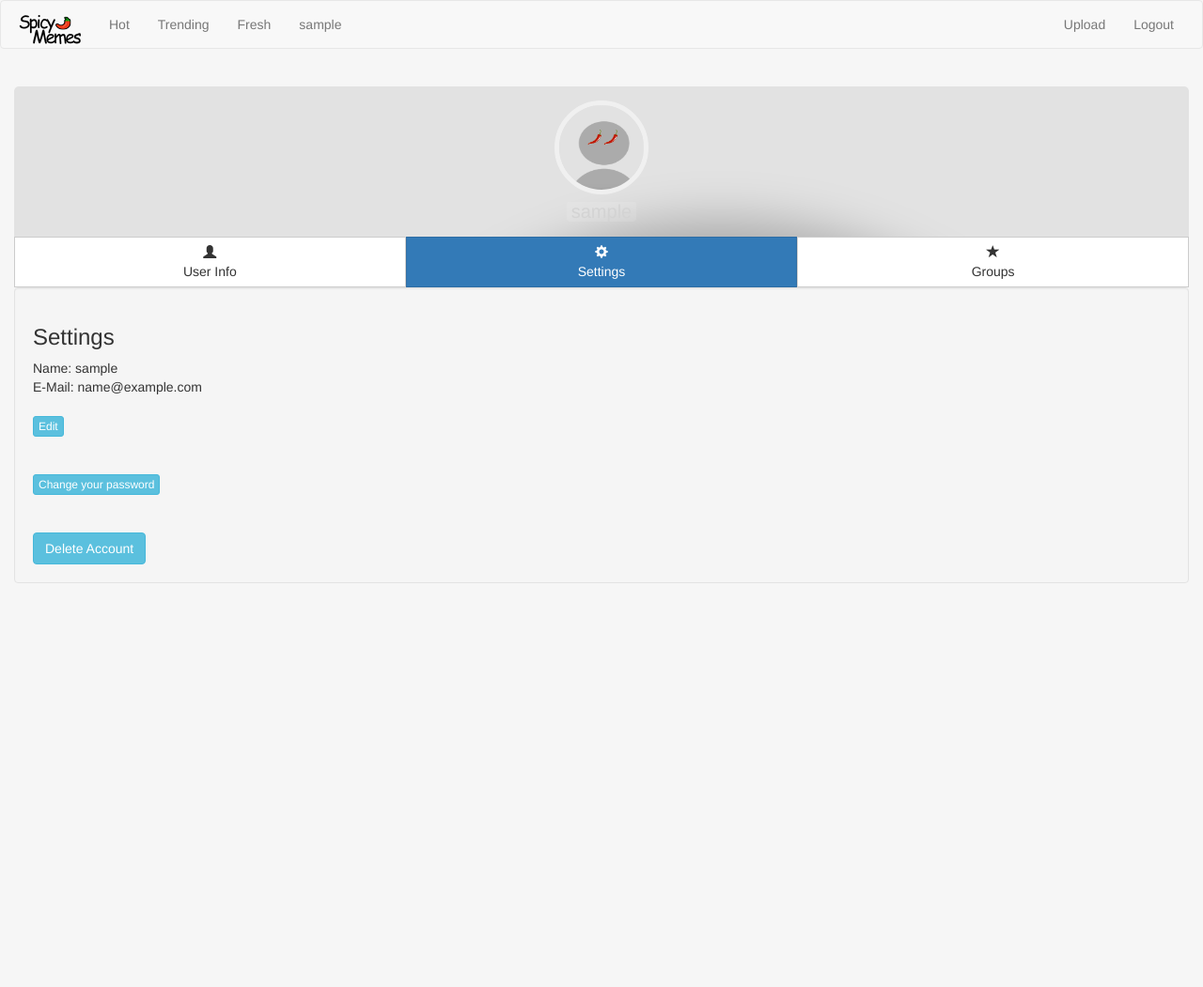
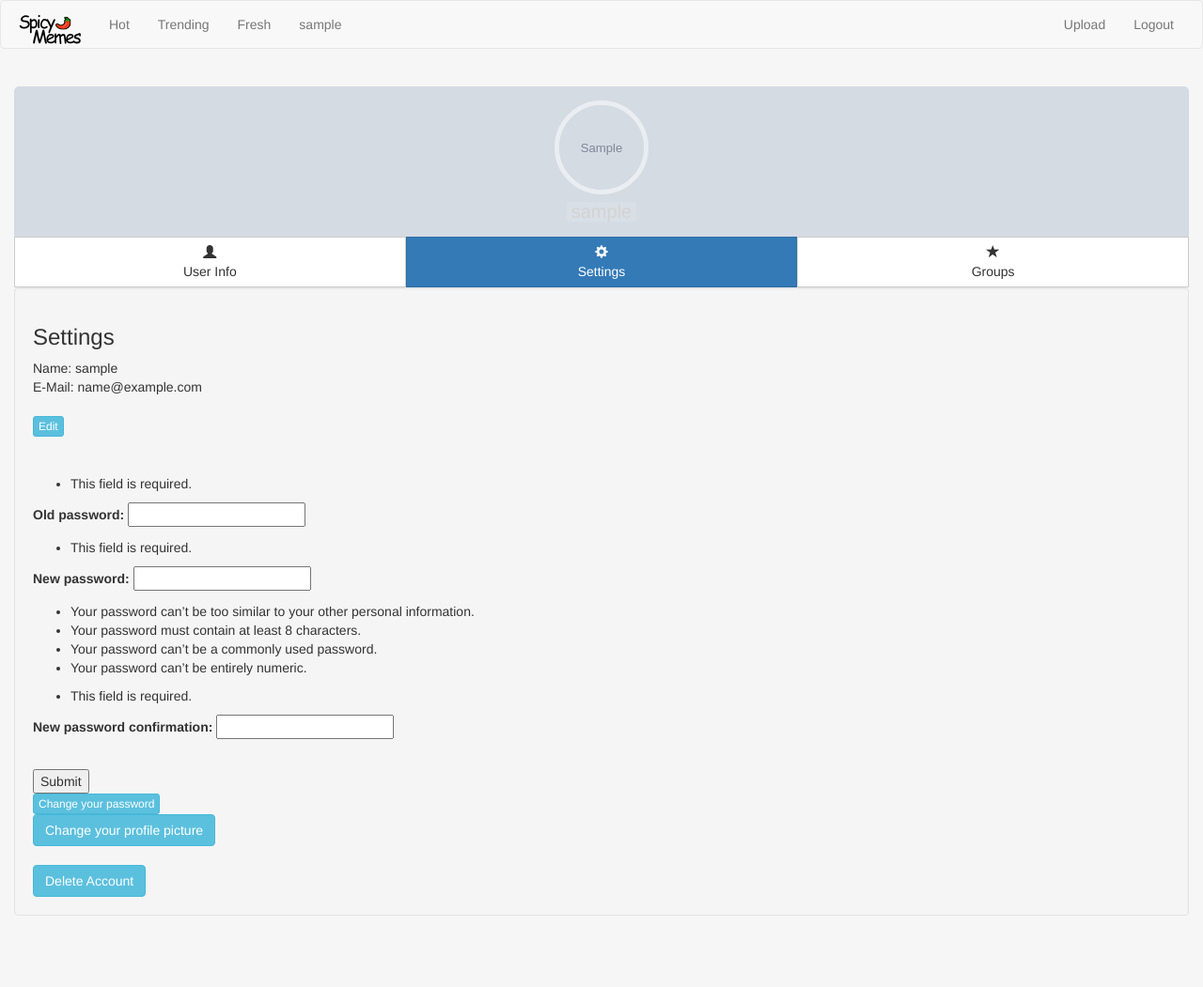
Before and after one commit to spicy-memes17/enterprise-memes, a Django app: page /spicy_memes/userprofile in a window 1280 px wide, after a click on "Settings". Shown: the top 1051 px of the page at 94% size. Run offline with Django 3.2, Linux system fonts and the light colour scheme; a user stored in the database is signed in; tables that the repository leaves empty hold one stand-in row (values such as "Sample post"); grey boxes marked "Sample" are stand-in pictures; some libraries are stand-ins or nearby versions.

Commit message:
Upload profile pic working

```diff
--- a/spicy_memes/forms.py
+++ b/spicy_memes/forms.py
@@ -5,8 +5,10 @@
 from .authenticate import MyBackend
 from django.contrib.auth.forms import UserChangeForm
 
+
 class SignUpForm(forms.ModelForm):
     passwordConfirm = forms.CharField(widget=forms.PasswordInput(), required=True, label="Confirm password")
+
     class Meta:
         model = MyUser
         username = forms.CharField(max_length=255, required=True)
@@ -16,7 +18,7 @@
         fields = ('username', 'email', 'password', 'passwordConfirm')
         widgets = {
             'password': forms.PasswordInput(),
-            'passwordConfirm' : forms.PasswordInput(),
+            'passwordConfirm': forms.PasswordInput(),
         }
 
     def clean(self):
@@ -32,30 +34,32 @@
             raise forms.ValidationError("Username is already taken!")
         return self.cleaned_data
 
+
 # data upload
 class UploadFileForm(forms.Form):
     title = forms.CharField(max_length=200)
     description = forms.CharField(max_length=2000,
-        widget=forms.Textarea(
-            attrs={
-                'rows': '5',
-                'placeholder': 'Type your spicy description here',
-            }))
+                                  widget=forms.Textarea(
+                                      attrs={
+                                          'rows': '5',
+                                          'placeholder': 'Type your spicy description here',
+                                      }))
     image_field = forms.FileField(
-        label ='Select a file',
+        label='Select a file',
         help_text='max. 5 megabytes')
+
 
 # data upload mit ModelForm. ist empfohlen, wenn man mit models.py arbeitet
 class UploadForm(ModelForm):
     def __init__(self, **kwargs):
         self.user = kwargs.pop('user', None)
-        #self.group = kwargs.pop('group', None)
+        # self.group = kwargs.pop('group', None)
         super(UploadForm, self).__init__(**kwargs)
 
     def save(self, commit=True):
         obj = super(UploadForm, self).save(commit=False)
         obj.user = self.user
-        #obj.group = self.group
+        # obj.group = self.group
         if commit:
             obj.save()
         return obj
@@ -64,9 +68,11 @@
         model = Post
         fields = ['title', 'description', 'image_field']
         widgets = {
-            'title' : Textarea(attrs={'class': 'form-control', 'rows': '1', 'placeholder': 'Spicy Title'}),
-            'description' : Textarea(attrs={'class': 'form-control', 'rows': '5', 'placeholder': 'Enter spicy description'}),
+            'title': Textarea(attrs={'class': 'form-control', 'rows': '1', 'placeholder': 'Spicy Title'}),
+            'description': Textarea(
+                attrs={'class': 'form-control', 'rows': '5', 'placeholder': 'Enter spicy description'}),
         }
+
 
 # data edit with modelform. image field soll nicht editiert werden. Wenn Bild unerwünscht ist, dann lieber löschen
 class EditForm(ModelForm):
@@ -74,8 +80,9 @@
         model = Post
         fields = ['title', 'description']
         widgets = {
-            'title' : Textarea(attrs={'class': 'form-control', 'rows': '1', 'placeholder': 'Spicy Title'}),
-            'description' : Textarea(attrs={'class': 'form-control', 'rows': '5', 'placeholder': 'Enter spicy description'}),
+            'title': Textarea(attrs={'class': 'form-control', 'rows': '1', 'placeholder': 'Spicy Title'}),
+            'description': Textarea(
+                attrs={'class': 'form-control', 'rows': '5', 'placeholder': 'Enter spicy description'}),
         }
 
 
@@ -105,4 +112,9 @@
             'username',
             'email',
             'password'
-            )
+        )
+
+class ChangeProfilePic(forms.ModelForm):
+    class Meta:
+        model = MyUser
+        fields = ['profile_pic']
--- a/spicy_memes/models.py
+++ b/spicy_memes/models.py
@@ -33,7 +33,7 @@
 class MyUser(AbstractBaseUser, PermissionsMixin): #we don't need all attributes of the django user model. extending AbstractBaseUser allows us to create a custom user model
     username = models.CharField(max_length=15, unique=True)
     email = models.EmailField()
-    profile_pic = models.ImageField(upload_to='images/', default='media/images/image.jpg')
+    profile_pic = models.FileField(upload_to='images/', default='images/noPic.png')
 
     #a password field seems to already exist in the AbstractBaseUser. django documentation is shit
 
--- a/spicy_memes/templates/userProfile.html
+++ b/spicy_memes/templates/userProfile.html
@@ -4,7 +4,7 @@
 <head>
     {% load staticfiles %}
     <title>User Profile</title>
-  <meta charset="utf-8" />
+    <meta charset="utf-8"/>
     <link rel="stylesheet" href="https://maxcdn.bootstrapcdn.com/bootstrap/3.3.7/css/bootstrap.min.css">
 
     <!-- jQuery library -->
@@ -16,7 +16,7 @@
     <!-- javaScript -->
     <script src="{% static 'user/js/userPageJs.js' %}"></script>
     <!-- CSS -->
-  <link rel="stylesheet" href="{% static 'user/css/userPageStyles.css' %}" type = "text/css"/>
+    <link rel="stylesheet" href="{% static 'user/css/userPageStyles.css' %}" type="text/css"/>
 
 </head>
 {% include 'nav.html' with active="index" %}
@@ -24,31 +24,34 @@
 <div class="container-fluid">
     <div class="card hovercard">
         <div class="card-background">
-        <img class="card-bkimg" alt="" src="{% static 'user/img/noPic.png' %}">
+            <img class="card-bkimg" alt="" src="{{ user.profile_pic.url }}">
             <!-- http://lorempixel.com/850/280/people/9/ -->
         </div>
         <div class="useravatar">
-        <img alt="" src="{% static 'user/img/noPic.png' %}">
+            <img alt="" src="{{ user.profile_pic.url }}">
         </div>
-      <div class="card-info"> <span class="card-title">{{user.username}}</span>
+        <div class="card-info"><span class="card-title">{{ user.username }}</span>
 
         </div>
     </div>
     <div class="btn-pref btn-group btn-group-justified btn-group-lg" role="group" aria-label="...">
         <div class="btn-group" role="group">
-        <button type="button" id="stars" class="btn btn-primary" href="#tab1" data-toggle="tab"><span class="glyphicon glyphicon-user" aria-hidden="true"></span>
+            <button type="button" id="stars" class="btn btn-primary" href="#tab1" data-toggle="tab"><span
+                    class="glyphicon glyphicon-user" aria-hidden="true"></span>
                 <div class="hidden-xs">User Info</div>
 
             </button>
 
         </div>
         <div class="btn-group" role="group">
-        <button type="button" id="favorites" class="btn btn-default" href="#tab2" data-toggle="tab"><span class="glyphicon glyphicon-cog" aria-hidden="true"></span>
+            <button type="button" id="favorites" class="btn btn-default" href="#tab2" data-toggle="tab"><span
+                    class="glyphicon glyphicon-cog" aria-hidden="true"></span>
                 <div class="hidden-xs">Settings</div>
             </button>
         </div>
         <div class="btn-group" role="group">
-        <button type="button" id="following" class="btn btn-default" href="#tab3" data-toggle="tab"><span class="glyphicon glyphicon-star" aria-hidden="true"></span>
+            <button type="button" id="following" class="btn btn-default" href="#tab3" data-toggle="tab"><span
+                    class="glyphicon glyphicon-star" aria-hidden="true"></span>
                 <div class="hidden-xs">Groups</div>
             </button>
         </div>
@@ -62,22 +65,46 @@
             </div>
             <div class="tab-pane fade in" id="tab2">
                 <h3>Settings</h3>
-          Name: {{user.username}} <br/>
-          E-Mail: {{user.email}} <br/><br/>
+                Name: {{ user.username }} <br/>
+                E-Mail: {{ user.email }} <br/><br/>
 
                 <form name="edit_profile" method="get" action="edit_profile">
                     {% csrf_token %}
-            <input type="submit" value="Edit" class="btn btn-xs btn-info" />
+                    <input type="submit" value="Edit" class="btn btn-xs btn-info"/>
                 </form>
                 <br/>
                 <br/>
-          <form name="change_password" method="get" action="change_password">
+                <form name="change_password" method="post" action="change_password">
+
                     {% csrf_token %}
-            <input type="submit" value="Change your password" class="btn btn-xs btn-info" />
+                    {{ passwordform.as_p }}
+                    <br/>
+                    <button type="submit">
+                        Submit
+                    </button>
+                </form>
+                <input type="submit" value="Change your password" class="btn btn-xs btn-info"/>
                 </form>
                 <br/>
+
+                <button type="button" class="btn btn-info" data-toggle="collapse" data-target="#changePic">Change your
+                    profile picture
+                </button>
+                <div id="changePic" class="collapse">
+
+                    <form action="changeProfilePic" method="post" enctype="multipart/form-data">
+                        {% csrf_token %}
+                        <p>Change your profile image:</p>
+                        {{ profilepicform.profile_pic }}
+                        <button type="submit" align="left" class="btn btn-default">Submit</button>
+                    </form>
+                </div>
+
                 <br/>
-          <button type="button" class="btn btn-info" data-toggle="collapse" data-target="#delete-account">Delete Account</button>
+                <br/>
+                <button type="button" class="btn btn-info" data-toggle="collapse" data-target="#delete-account">Delete
+                    Account
+                </button>
                 <div id="delete-account" class="collapse">
 
                     <form align="right" action="deleteUser" method="post">
--- a/spicy_memes/urls.py
+++ b/spicy_memes/urls.py
@@ -19,5 +19,7 @@
     url(r'^logout', views.logOut, name='logoutPage'),
     url(r'^deleteUser', views.deleteUser, name='deleteUser'),
     url(r'^edit_profile', views.edit_profile, name='edit_profile'),
-    url(r'^change_password', views.change_password, name='change_password')
-    ]
+    url(r'^change_password', views.change_password, name='change_password'),
+    url(r'^changeProfilePic', views.changeProfilePic, name='changeProfilePic'),
+    url(r'^test', views.changeProfilePic, name='changeProfilePic'),
+]
--- a/spicy_memes/views.py
+++ b/spicy_memes/views.py
@@ -10,6 +10,7 @@
 from .forms import SignUpForm
 from .forms import LogInForm
 from .forms import EditProfileForm
+from .forms import ChangeProfilePic
 from .models import MyUser
 from django.contrib.auth import authenticate, login, logout, update_session_auth_hash
 from django.contrib.auth.forms import UserChangeForm, PasswordChangeForm
@@ -31,7 +32,7 @@
             user.email = request.POST['email']
             user.set_password(request.POST['password'])
             user.save()
-            user_auth = authenticate(request, username=user.username, password=user.password)
+            user_auth = authenticate(username=user.username, password=user.password)
             login(request, user_auth)
             return HttpResponseRedirect('/spicy_memes')
 
@@ -43,7 +44,9 @@
 def userprofile(request):
     current_user = request.user
     authform = LogInForm()
-    return render(request, 'userProfile.html', {'AuthForm': authform, 'user' : current_user})
+    profilepicform = ChangeProfilePic()
+    passwordform = PasswordChangeForm(data=request.POST, user=request.user)
+    return render(request, 'userProfile.html', {'AuthForm': authform, 'user' : current_user, 'passwordform': passwordform, 'profilepicform': profilepicform})
 
 def trendingPage(request):
     return render(request, 'trending.html')
@@ -163,3 +166,18 @@
         form=PasswordChangeForm(user=request.user)
         args = {'form':form}
         return render (request, 'change_password.html' , args)
+
+
+def changeProfilePic(request):
+    user = request.user
+    if request.method == 'POST':
+        form = ChangeProfilePic(request.POST, request.FILES, instance=user)
+        if form.is_valid():
+            form.save()
+            return HttpResponseRedirect('/spicy_memes/userprofile')
+        else:
+            print("Fail")
+            return HttpResponseRedirect('/spicy_memes/userprofile')
+    else:
+        form = ChangeProfilePic()
+        return render(request, 'test.html', {'form': form})
```
Also changed, not shown: spicy_memes/templates/startPage.html (+10 -5 lines), spicy_memes/templates/test.html (added, +15 -0 lines), spicy_memes/hund.jpg (added), spicy_memes/static/user/img/hund.jpg (added), spicy_memes/static/user/img/kitten.jpg (added), spicy_memes/static/user/img/noPic.png (deleted). Lines whose indentation alone changed are shown as unchanged.
